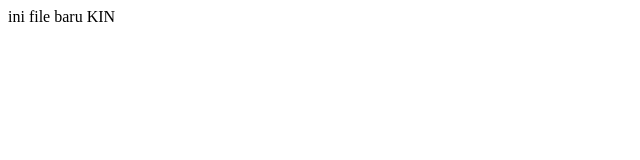
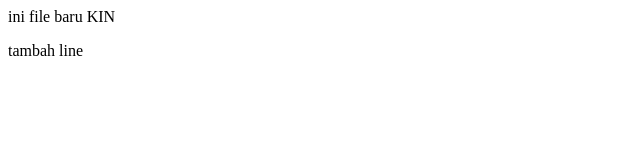
Before and after one commit to raflialkindhi/contoh_repo, a plain HTML site: page index.html in a window 1280 px wide. Shown: the full height of the page, 0-640 px from the left. Drawn offline with Linux system fonts and the light colour scheme.

Commit message:
Update index.html

```diff
--- a/index.html
+++ b/index.html
@@ -1 +1,2 @@
 <p>ini file baru KIN</p>
+<p>tambah line</p>
```
